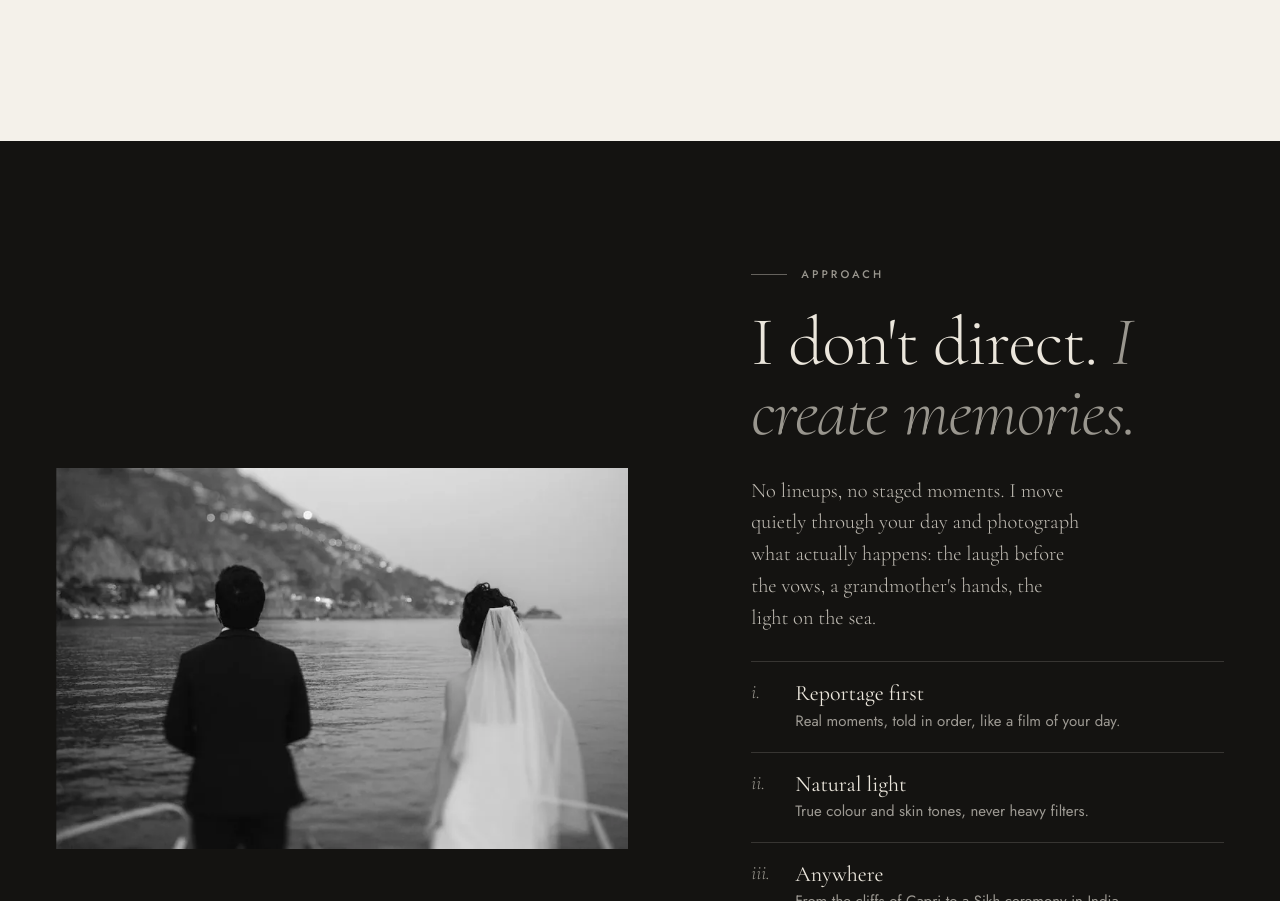
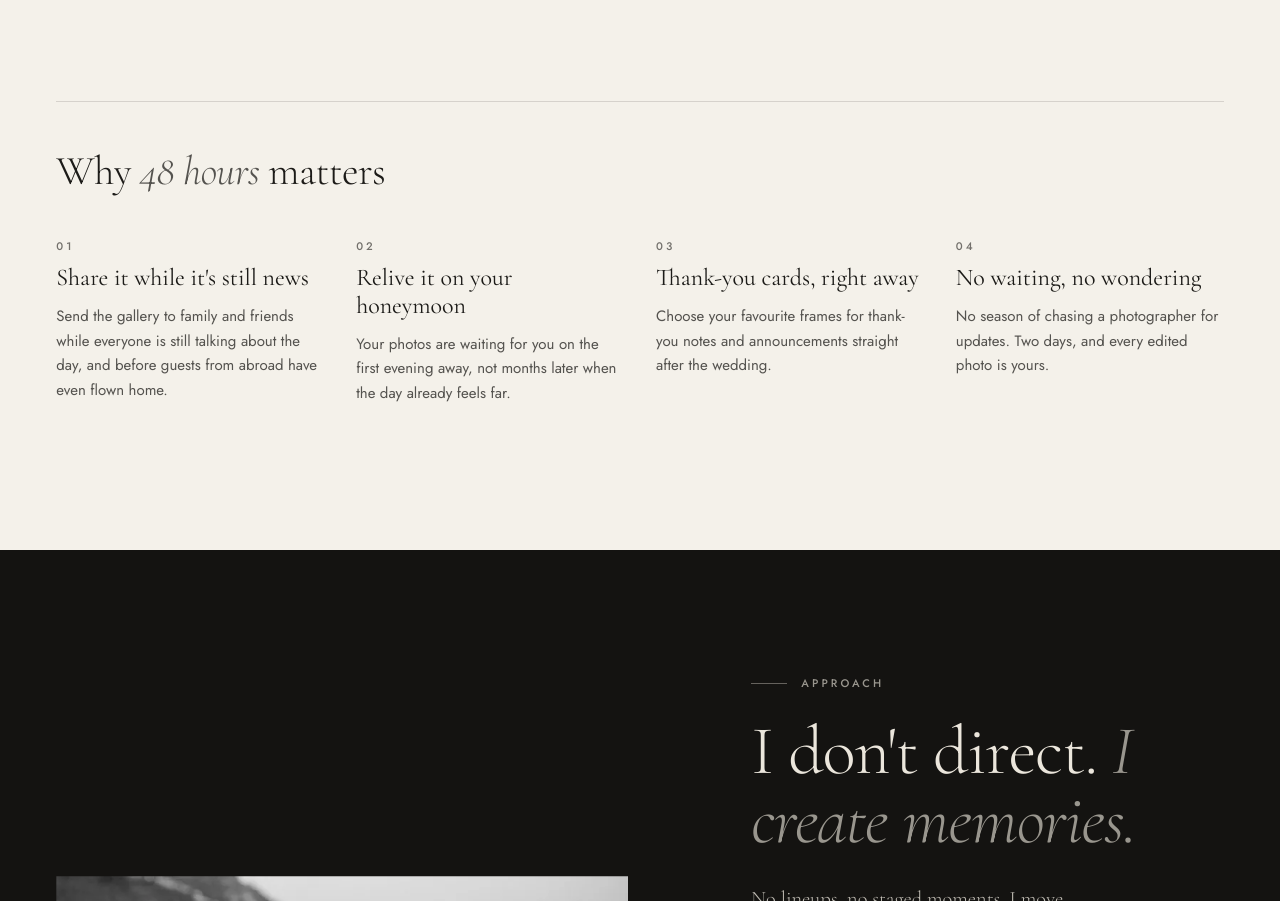
Before and after one commit to mariomele/wedding, a plain HTML site: page index.html in a window 1280 px wide. Shown: the part 10497-11398 px from the top of the page. Drawn offline with nearby package versions, Linux system fonts and the light colour scheme.

Commit message:
Delivery: clear benefits of 48-hour delivery
Co-Authored-By: Claude Opus 5.5 <noreply@anthropic.com>

```diff
--- a/index.html
+++ b/index.html
@@ -180,6 +180,15 @@
         </ul>
         <p class="p-note reveal">Prices are shared on request, with availability for your date. <a href="#inquire">Ask for the price guide</a></p>
       </div>
+      <div class="why">
+        <h3 class="reveal">Why <em>48 hours</em> matters</h3>
+        <ol class="benefits">
+          <li class="reveal"><span>01</span><b>Share it while it's still news</b>Send the gallery to family and friends while everyone is still talking about the day, and before guests from abroad have even flown home.</li>
+          <li class="reveal"><span>02</span><b>Relive it on your honeymoon</b>Your photos are waiting for you on the first evening away, not months later when the day already feels far.</li>
+          <li class="reveal"><span>03</span><b>Thank-you cards, right away</b>Choose your favourite frames for thank-you notes and announcements straight after the wedding.</li>
+          <li class="reveal"><span>04</span><b>No waiting, no wondering</b>No season of chasing a photographer for updates. Two days, and every edited photo is yours.</li>
+        </ol>
+      </div>
     </section>
 
     <section class="approach" id="approach">
--- a/style.css
+++ b/style.css
@@ -143,6 +143,15 @@ figcaption { margin-top: 12px; font: 500 10px/1 var(--sans); letter-spacing: .26
 .p-note { font-size: 14px; color: var(--ink-2); }
 .p-note a { margin-left: .4em; font: italic 300 19px/1 var(--serif); color: var(--ink); }
 @media (max-width: 860px) { .big-num, .dl-copy { grid-column: 1 / -1; } .big-num { margin-bottom: 40px; } }
+.why { grid-column: 1 / -1; margin-top: clamp(80px, 13vh, 150px); padding-top: 48px; border-top: 1px solid var(--line); }
+.why h3 { font-size: clamp(30px, 3.2vw, 46px); line-height: 1.05; margin-bottom: 48px; }
+.why h3 em { color: var(--ink-2); }
+.benefits { list-style: none; display: grid; grid-template-columns: repeat(4, 1fr); gap: 40px 32px; }
+.benefits li { display: grid; gap: 12px; align-content: start; font-size: 15px; color: var(--ink-2); }
+.benefits span { font: 500 11px/1 var(--sans); letter-spacing: .28em; color: var(--ink-3); }
+.benefits b { font: 400 24px/1.15 var(--serif); color: var(--ink); }
+@media (max-width: 1000px) { .benefits { grid-template-columns: 1fr 1fr; } }
+@media (max-width: 560px) { .benefits { grid-template-columns: 1fr; } }
 
 /* Portfolio */
 .portfolio { padding: clamp(80px, 12vh, 140px) 0 clamp(96px, 14vh, 160px); border-top: 1px solid var(--line); margin: 0 var(--gut); }
```
